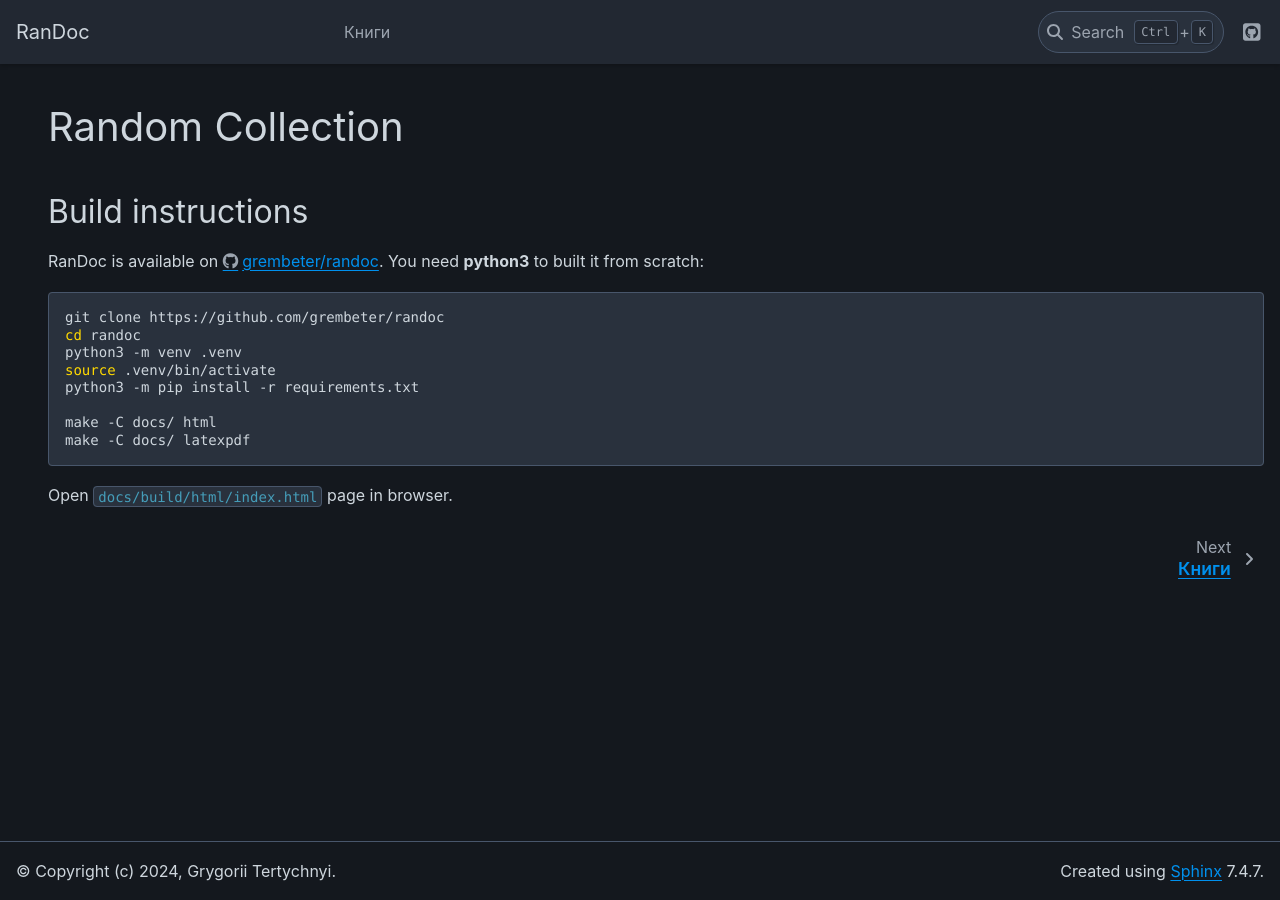
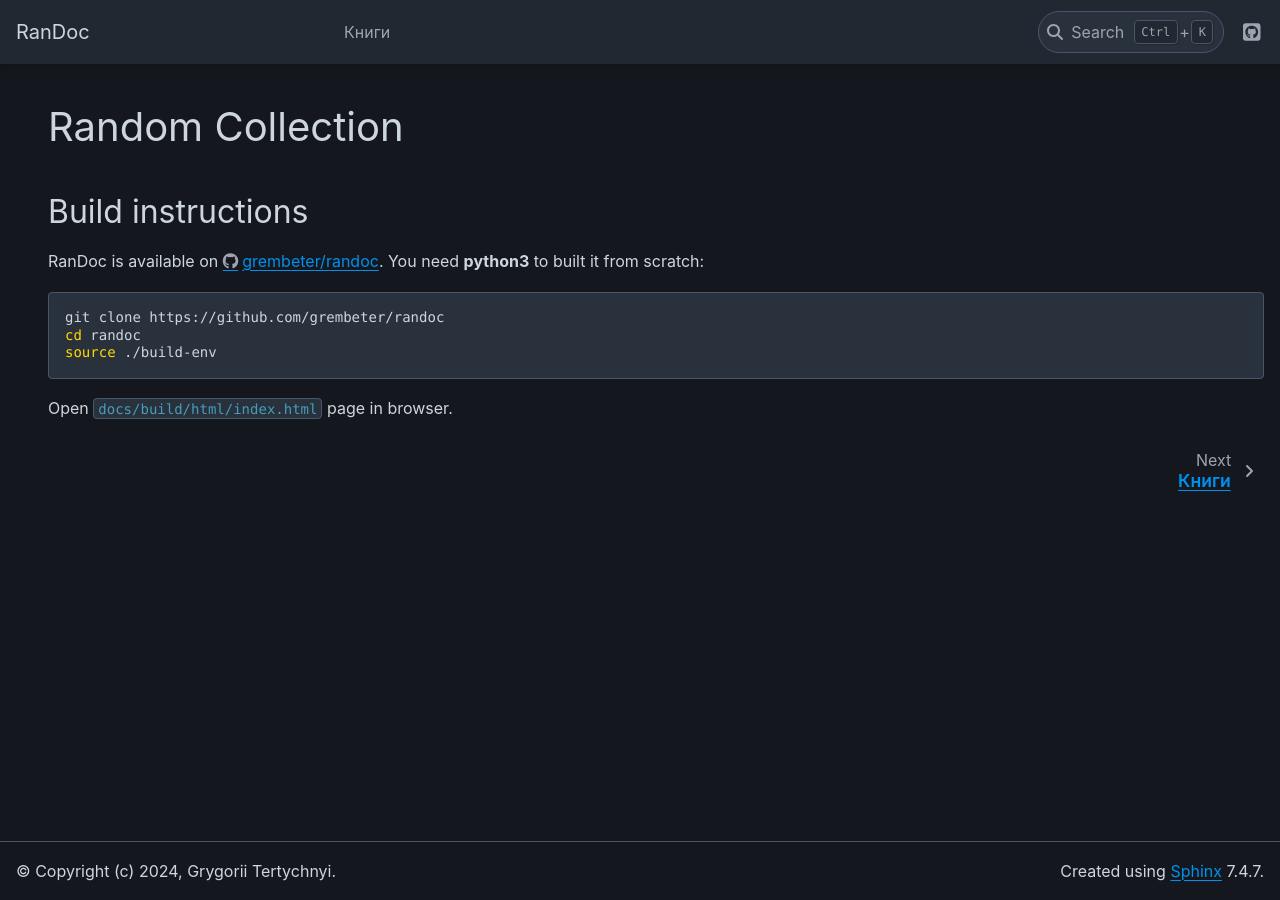
Before and after one commit to grembeter/randoc, a Sphinx documentation site: the page built from docs/source/index.rst, in a window 1280 px wide. Built offline with Sphinx 7.4.7 and the PyData theme 0.15.4, drawn with Linux system fonts in a browser that asks for light colours.

Commit message:
build-env: simplify build with nox
Simplify the build process with nox and a simple build-env script.

Signed-off-by: Grygorii Tertychnyi <grembeter@gmail.com>

```diff
--- a/README.rst
+++ b/README.rst
@@ -9,10 +9,6 @@ Build instructions
 
 ::
 
-   python3 -m venv .venv
-   source .venv/bin/activate
-   python3 -m pip install -r requirements.txt
-
-   make -C docs html
+   source ./build-env
 
 Find result in `docs/build/html/index.html`
--- a/docs/source/conf.py
+++ b/docs/source/conf.py
@@ -24,6 +24,9 @@ html_css_files = [
 html_context = {
     "default_mode": "dark",
 }
+html_sidebars = {
+    "books": [],
+}
 html_theme_options = {
     "footer_end": ["sphinx-version"],
     "footer_start": ["copyright"],
--- a/docs/source/index.rst
+++ b/docs/source/index.rst
@@ -19,11 +19,6 @@ from scratch:
 
    git clone https://github.com/grembeter/randoc
    cd randoc
-   python3 -m venv .venv
-   source .venv/bin/activate
-   python3 -m pip install -r requirements.txt
-
-   make -C docs/ html
-   make -C docs/ latexpdf
+   source ./build-env
 
 Open :file:`docs/build/html/index.html` page in browser.
```
Also changed, not shown: noxfile.py (added, +25 -0 lines), 3 other files.
